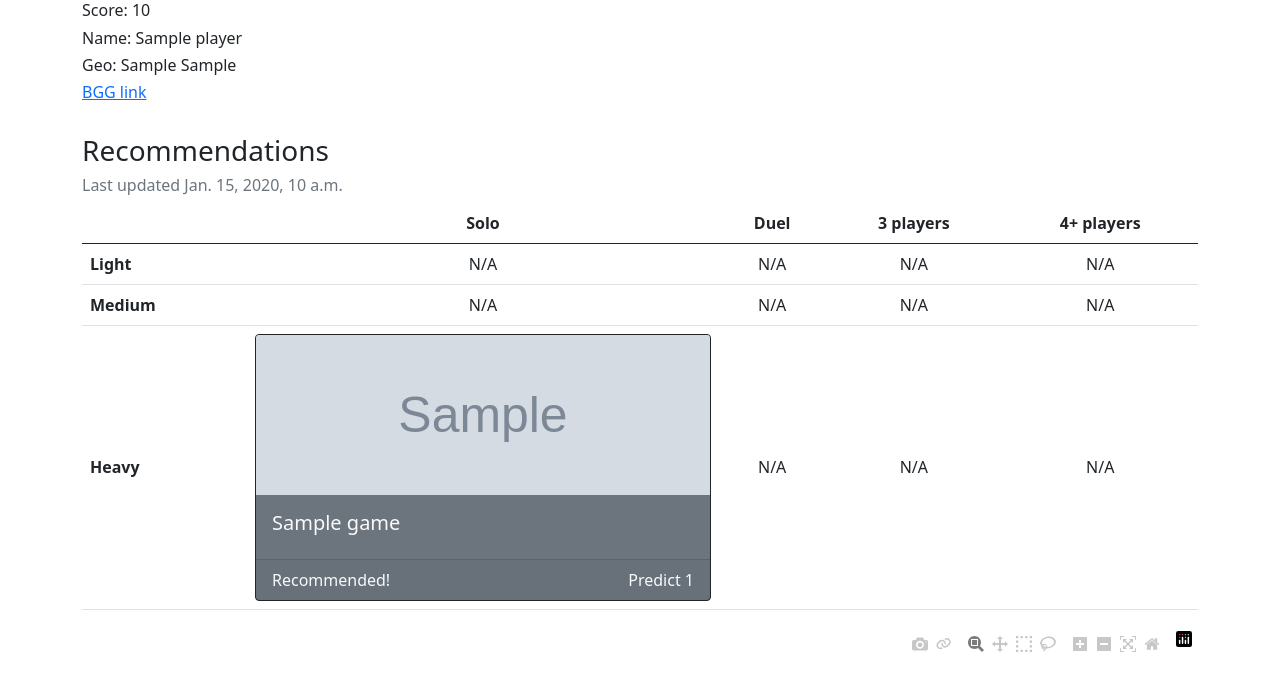
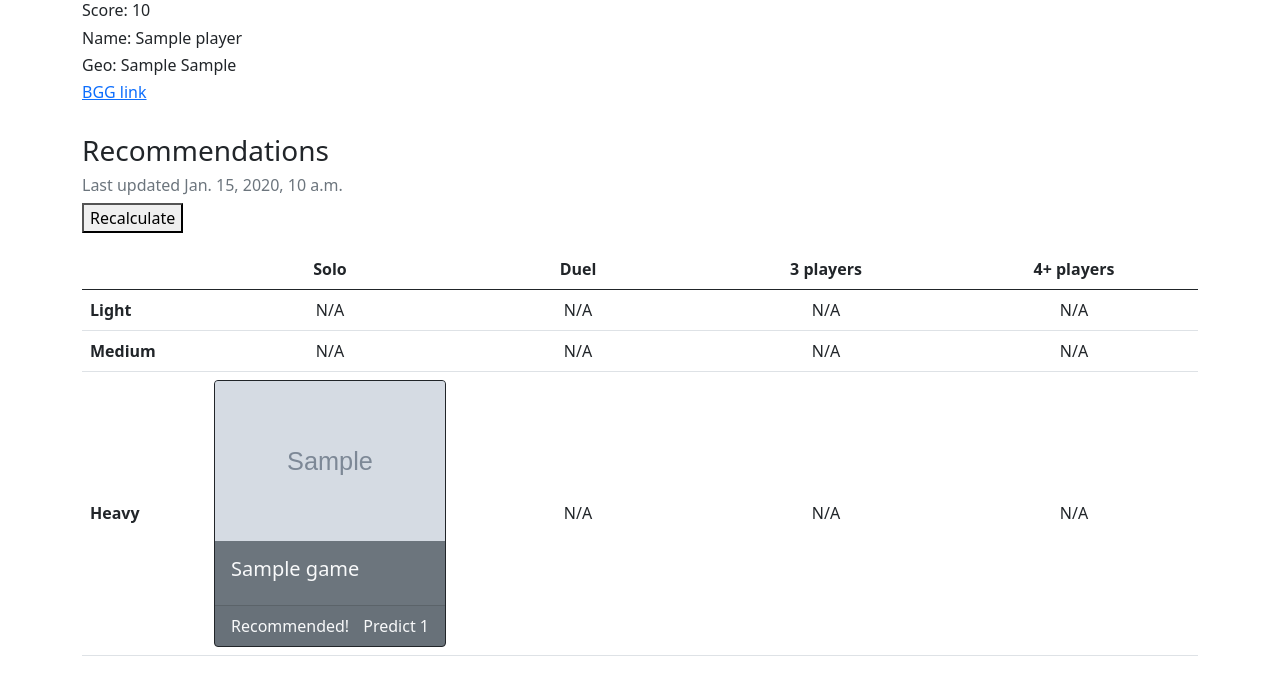
Before and after one commit to Tjorriemorrie/bggd, a Django app: page /players/1 in a window 1280 px wide. Shown: the part 392-1065 px from the top of the page. Run offline with Django 3.2, Linux system fonts and the light colour scheme; tables that the repository leaves empty hold one stand-in row (values such as "Sample post"); grey boxes marked "Sample" are stand-in pictures; some libraries are stand-ins or nearby versions.

Commit message:
added rec button

```diff
--- a/bgg/urls.py
+++ b/bgg/urls.py
@@ -28,5 +28,6 @@ urlpatterns = [
     path('games/<int:pk>', views.GameDetailView.as_view(), name='game_detail'),
     path('players/', views.PlayerListView.as_view(), name='player_list'),
     path('players/<int:pk>', views.PlayerDetailView.as_view(), name='player_detail'),
+    path('players/<int:pk>/predict', views.player_predict_view, name='player_predict'),
     path('reviews/', views.ReviewView.as_view(), name='reviews'),
 ]
--- /dev/null
+++ b/main/forms.py
@@ -0,0 +1 @@
+from django import forms
--- a/main/models.py
+++ b/main/models.py
@@ -173,6 +173,9 @@ class Player(models.Model):
     def bgg_link(self):
         return f'https://www.boardgamegeek.com/user/{self.nick}'
 
+    def get_absolute_url(self) -> str:
+        return f'/players/{self.id}'
+
     def geo(self):
         geo = ''
         if self.country:
--- a/main/templates/main/player_detail.html
+++ b/main/templates/main/player_detail.html
@@ -43,15 +43,20 @@
         <br/>
         <h3>Recommendations</h3>
         <h6 class="text-muted">Last updated {{ player.rec_at }}</h6>
+        {% if can_refresh %}
+          <p><a href="{% url 'player_predict' player.id %}">
+            <button class="button">Recalculate</button>
+          </a></p>
+        {% endif %}
         {% if player.recs.count %}
           <table class="table">
             <thead>
             <tr>
-              <th class="text-center">&nbsp;</th>
-              <th class="text-center">Solo</th>
-              <th class="text-center">Duel</th>
-              <th class="text-center">3 players</th>
-              <th class="text-center">4+ players</th>
+              <th class="text-center col-sm-1">&nbsp;</th>
+              <th class="text-center col-sm-2">Solo</th>
+              <th class="text-center col-sm-2">Duel</th>
+              <th class="text-center col-sm-2">3 players</th>
+              <th class="text-center col-sm-2">4+ players</th>
             </tr>
             </thead>
             <tbody>
--- a/main/templates/main/player_list.html
+++ b/main/templates/main/player_list.html
@@ -91,9 +91,5 @@
 
 
     <p>Players need at least 3 ratings to show up on the list.</p>
-    {% if progress < 100 %}
-      <p>Processed {{ progress }}% of players. Please be patient for your username
-      to show up if it is missing.</p>
-    {% endif %}
   </div>
 {% endblock %}
--- a/main/views.py
+++ b/main/views.py
@@ -5,9 +5,9 @@ from operator import attrgetter
 import pandas as pd
 import plotly.express as px
 from django.core.cache import cache
-from django.db.models import Q, Count, F, Max
+from django.db.models import Q, Count, F
 from django.db.models.functions import TruncMonth
-from django.shortcuts import render
+from django.shortcuts import render, redirect
 from django.utils.decorators import method_decorator
 from django.utils.timezone import now, make_aware
 from django.views import View
@@ -18,6 +18,7 @@ from bgg.settings import CACHE_DURATION
 from main.constants import START_GAME_OF_THE, WEIGHTS, PLAYERS_SIZES
 from main.models import Game, Player, Review, Day, Award, AWARD_GAME_OF_THE_YEAR, \
     AWARD_GAME_OF_THE_MONTH
+from main.recommendations import predict_player
 
 logger = logging.getLogger(__name__)
 
@@ -198,17 +199,7 @@ class PlayerListView(OrderingListView, SearchListView, CachedDispatch):
     paginate_by = 100
     ordering = '-reviews_scr'
     search_by = 'nick'
-    queryset = Player.objects.filter(
-        Q(reviews_scr__gt=1) &
-        Q(reviews_scr__lt=10) &
-        Q(reviews_cnt__gte=3) &
-        Q(updated_at__gt=OCT1))
-
-    def get_context_data(self, **kwargs) -> dict:
-        data = super().get_context_data(**kwargs)
-        data['total'] = Player.objects.filter(Q(reviews_cnt__gte=3)).count()
-        data['progress'] = data['paginator'].count * 100 // data['total']
-        return data
+    queryset = Player.objects.filter(reviews_cnt__gte=3)
 
 
 class PlayerDetailView(DetailView):
@@ -241,7 +232,19 @@ class PlayerDetailView(DetailView):
             reviews.sort(key=attrgetter('diff_combine'), reverse=True)
             data['reviews'] = reviews
 
+        three_days_ago = now() - timedelta(days=3)
+        data['can_refresh'] = self.object.rec_at < three_days_ago
+
         return data
+
+
+def player_predict_view(request, pk):
+    player = Player.objects.get(pk=pk)
+    three_days_ago = now() - timedelta(days=3)
+    if player.rec_at < three_days_ago:
+        game_ids = Game.objects.values_list('id', flat=True)
+        predict_player(player, game_ids)
+    return redirect(player)
 
 
 class ReviewView(TemplateView, CachedDispatch):
```
